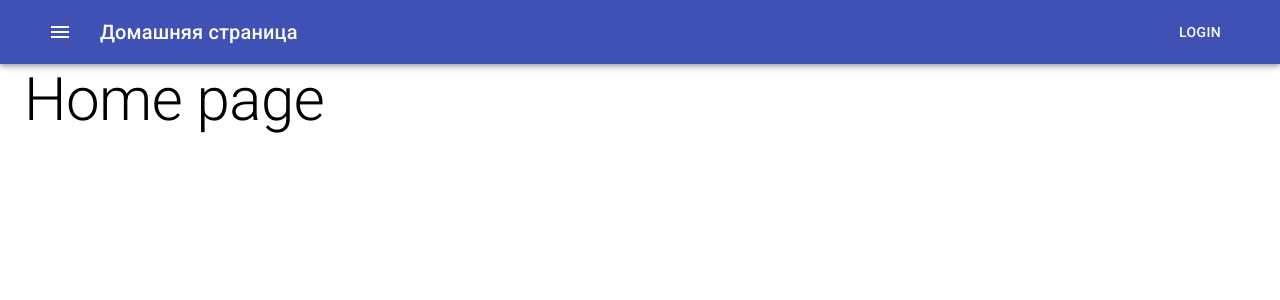
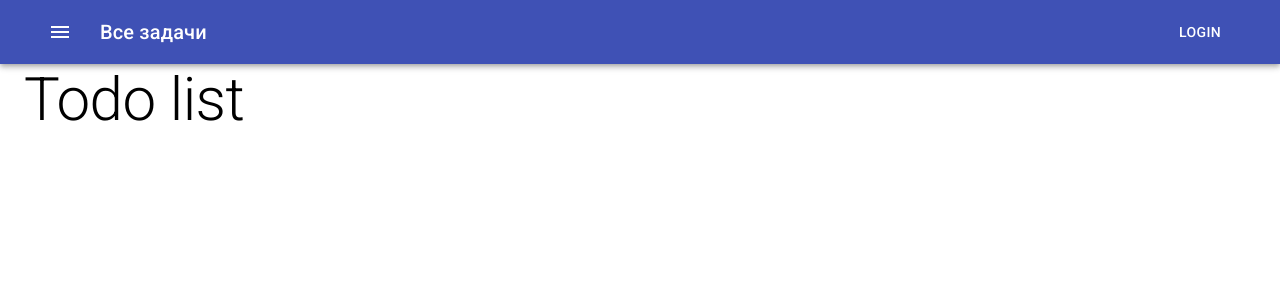
Before and after one commit to xfaradayx/express-mongo-react-todo, a React (Create React App) app: page /tasks in a window 1280 px wide. Before the commit this address led to /. Shown: the top 300 px of the page. Built offline with nearby package versions, Linux system fonts and the light colour scheme.

Commit message:
refactor routing [withHeaderTitle hook]

```diff
--- a/package.json
+++ b/package.json
@@ -26,7 +26,6 @@
     "eject": "react-scripts eject",
     "server": "nodemon ./express-server/bin/www"
   },
-  "proxy": "http://localhost:8080",
   "eslintConfig": {
     "extends": "react-app"
   },
--- a/public/index.html
+++ b/public/index.html
@@ -14,7 +14,6 @@
       manifest.json provides metadata used when your web app is installed on a
       user's mobile device or desktop. See https://developers.google.com/web/fundamentals/web-app-manifest/
     -->
-    <link rel="manifest" href="%PUBLIC_URL%/manifest.json" />
     <link rel="stylesheet" href="https://fonts.googleapis.com/css?family=Roboto:300,400,500,700&display=swap" />
     <link rel="stylesheet" href="https://fonts.googleapis.com/icon?family=Material+Icons" />
     <!--
--- a/src/HOC/WithHeaderContext.js
+++ /dev/null
@@ -1,20 +0,0 @@
-import React, { useEffect, useContext } from 'react'
-import HeaderContext from '../context/header/headerContext'
-import { useLocation } from 'react-router-dom'
-
-const WithHeaderContext = props => {
-    const { setTitle } = useContext(HeaderContext)
-    const location = useLocation()
-
-    useEffect(() => {
-      setTitle(location.pathname)
-    }, [])
-
-    return (
-        <>
-          { props.children }
-        </>
-    )
-}
-
-export default WithHeaderContext
--- /dev/null
+++ b/src/HOC/withHeaderTitle.js
@@ -0,0 +1,17 @@
+import React, { useEffect, useContext } from 'react'
+import HeaderContext from '../context/header/headerContext'
+import { useLocation, useRouteMatch } from 'react-router-dom'
+
+const withHeaderTitle = Component => ({...props}) =>  {
+
+  const { setTitle } = useContext(HeaderContext)
+  const match = useRouteMatch();
+
+  useEffect(() => {
+    setTitle(match.path)
+  }, [])
+
+  return <Component {...props} />
+}
+
+export default withHeaderTitle
--- /dev/null
+++ b/src/components/CustomRoute/index.js
@@ -0,0 +1,25 @@
+import React, { useEffect, useContext } from 'react'
+import { Route } from 'react-router-dom'
+import HeaderContext from '../../context/header/headerContext'
+
+export default function CustomRoute({path, Component, ...props}) {
+    const { setTitle } = useContext(HeaderContext)
+
+    useEffect(() => {
+      setTitle(path)
+    }, [])
+
+    return (
+        <Route
+            path={path}
+            {...props}
+            render={() => {
+                return (
+                    <Component />
+                )
+            }}
+        >
+
+        </Route>
+    )
+}
--- a/src/components/Sidebar/SidebarList/SidebarListConfig.js
+++ b/src/components/Sidebar/SidebarList/SidebarListConfig.js
@@ -3,7 +3,6 @@ import SidebarContext  from '../../../context/sidebar/sidebarContext'
 import NotificationImportantOutlinedIcon from '@material-ui/icons/NotificationImportantOutlined'
 import CheckCircleOutlineOutlinedIcon from '@material-ui/icons/CheckCircleOutlineOutlined'
 import FormatListBulletedOutlinedIcon from '@material-ui/icons/FormatListBulletedOutlined'
-import DeleteOutlineIcon from '@material-ui/icons/DeleteOutline';
 
 const SidebarConf = (props) => {
     const { closeSidebar } = useContext(SidebarContext)
@@ -29,14 +28,6 @@ const SidebarConf = (props) => {
             title: 'Выполненные',
             onClick: closeSidebar
         },
-        {
-            key: Math.floor((Math.random() * 10000000)),
-            href: '/deleted',
-            icon: <DeleteOutlineIcon />,
-            title: 'Удаленные',
-            onClick: closeSidebar
-        },
-
     ]
 }
 
--- a/src/context/header/headerState.js
+++ b/src/context/header/headerState.js
@@ -10,6 +10,8 @@ const HeaderState = ({children}) => {
     const [{title}, dispatch] = useReducer(headerReducer, initialState)
 
     const setTitle = title => {
+        console.log(title);
+
         dispatch({type: 'SET_TITLE', title: titleAccordance[title]})
     }
 
--- a/src/context/header/titleAccordance.js
+++ b/src/context/header/titleAccordance.js
@@ -1,5 +1,5 @@
 const titleAccordance = {
-    "/": 'Домашняя страница',
+    "/tasks": 'Все задачи',
     "/about": "О нас",
     '/done': "Выполненные задачи",
     "/important": "Важные задачи"
--- a/src/pages/Home/index.js
+++ /dev/null
@@ -1,16 +0,0 @@
-import React, { useContext } from 'react'
-import HeaderContext from '../../context/header/headerContext'
-import { Typography } from '@material-ui/core'
-import { useLocation } from 'react-router-dom'
-
-const Home = props => {
-    const { title } = useContext(HeaderContext);
-
-    return (
-        <Typography variant="h2">
-            Home page
-        </Typography>
-    )
-}
-
-export default Home;
--- a/src/pages/Main/index.js
+++ b/src/pages/Main/index.js
@@ -1,29 +1,35 @@
-import React, { useReducer } from 'react'
-import WithHeaderContext from '../../HOC/WithHeaderContext'
-import Home from '../Home/index'
+import React from 'react'
+import { Switch, Route} from "react-router-dom"
+import Container from '@material-ui/core/Container'
+import TodoList from '../TodoList/index'
 import Header from '../../components/Header'
 import Sidebar from '../../components/Sidebar/Sidebar'
-import { Container } from '@material-ui/core'
-import { Switch, Route, Redirect, Link } from "react-router-dom"
+import CustomRoute from '../../components/CustomRoute/index'
 
-  const Main = props => {
+  const Main = () => {
     return (
         <>
             <Header/>
             <Sidebar />
             <Container>
                 <Switch>
-                    <Route exact path="/">
-                        <WithHeaderContext>
-                            <Home />
-                        </WithHeaderContext>
+                    <Route path="/tasks" >
+                        <TodoList />
                     </Route>
-                    <Route path="/about">
+                    <Route path="/important" >
+                        <TodoList />
+                    </Route>
+                    <Route path="/done" >
+                        <TodoList />
+                    </Route>
+                    {/* <CustomRoute Component={TodoList} path="/tasks" />
+                    <CustomRoute Component={TodoList} path="/important" />
+                    <CustomRoute Component={TodoList} path="/done" /> */}
+                    {/* <Route path="/about">
                         <WithHeaderContext>
                             <h1>About page</h1>
                         </WithHeaderContext>
-                    </Route>
-                    <Redirect to="/"/>
+                    </Route> */}
                 </Switch>
             </Container>
         </>
--- /dev/null
+++ b/src/pages/TodoList/index.js
@@ -0,0 +1,13 @@
+import React, { useContext } from 'react'
+import withHeaderTitle from '../../HOC/withHeaderTitle'
+import { Typography } from '@material-ui/core'
+
+const TodoList = () => {
+    return (
+        <Typography variant="h2">
+            Todo list
+        </Typography>
+    )
+}
+
+export default withHeaderTitle(TodoList)
```
Also changed, not shown: src/components/Header/index.js (+12 -4 lines).
